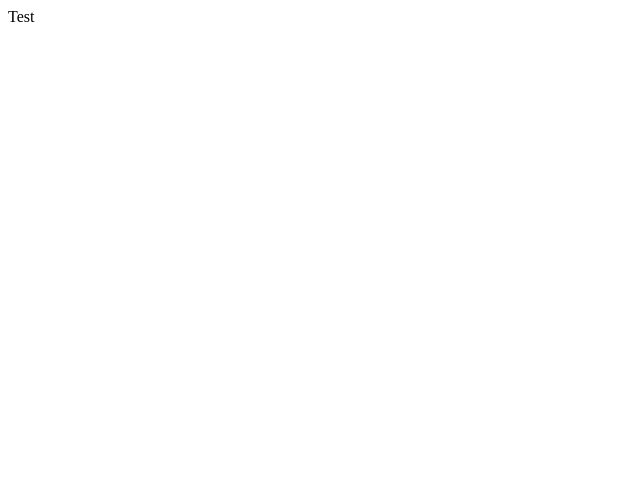
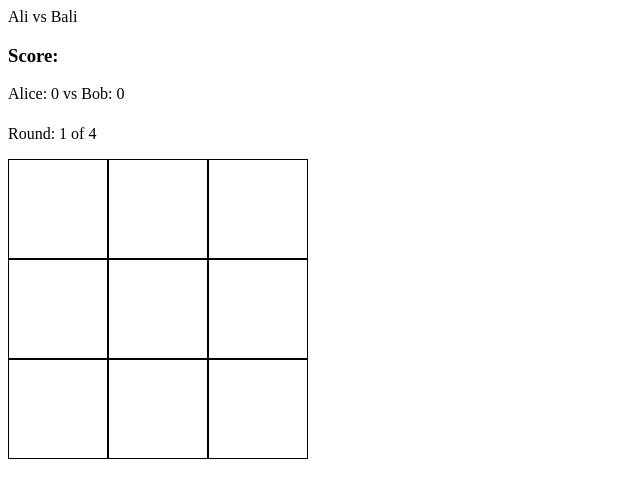
Before and after one commit to boradogan/project_tic-tac-toe, a plain HTML site: page index.html in a window 1280 px wide. Shown: the whole page, without its empty margins (0-640 px from the left). Drawn offline with Linux system fonts and the light colour scheme.

Commit message:
feat: implemented basic UI for the game.

```diff
--- a/index.html
+++ b/index.html
@@ -7,8 +7,33 @@
     <link rel="stylesheet" href="style.css">
 </head>
 <body>
-    <header>Test</header>
-    <main></main>
+
+    <main>
+        <div class="name-display">
+            <p class="name first">Ali</p>
+            <p class="name">vs</p>
+            <p class="name second">Bali</p>
+        </div>
+        <div class="score-display">
+            <h3>Score:</h3>
+            <p class="score-text"></p>
+            <h4 class="round-display"></h4>
+            <p class="round-text"></p>
+        </div>
+        <div class="game-board">
+            <div class="box" row= "0" col="0"></div>
+            <div class="box" row= "0" col="1"></div>
+            <div class="box" row= "0" col="2"></div>
+            <div class="box" row= "1" col="0"></div>
+            <div class="box" row= "1" col="1"></div>
+            <div class="box" row= "1" col="2"></div>
+            <div class="box" row= "2" col="0"></div>
+            <div class="box" row= "2" col="1"></div>
+            <div class="box" row= "2" col="2"></div>
+
+        </div>
+
+    </main>
     <footer></footer>
 
     <script src="script.js" defer></script>
--- a/script.js
+++ b/script.js
@@ -123,11 +123,13 @@ const gameRefree = function() {
         console.log('Attention, attention, refree speaking!');
         console.log(`${startingPlayer.name} is starting the round.`);
         console.log(`We are at round ${currentRound} out of ${totalRounds}`);
+        screenController.showRound();
+
         gameBoard.initBoard();
         console.log(gameBoard.getBoard());
 
     }
-    newRound();
+    // newRound();
     // const setStartingPlayer = function(player) {
     //     if(currentRound != 1) {
     //         throw new Error("You cannot set the starting player at this point.");
@@ -161,7 +163,7 @@ const gameRefree = function() {
                 if(gameFinishStatus != 'tie'){
                     console.log(`${currentPlayer.name} has won the round.`);
                     currentPlayer.increaseScore();
-
+                    screenController.showScore();
                 }else{
                     console.log(`It's a tie.`)
                 }
@@ -192,10 +194,98 @@ const gameRefree = function() {
         }
     }
 
+    const getTotalRounds = function() {
+        return totalRounds;
+    }
+
     const getCurrentRound = function(){
         return currentRound;
     }
 
 
-    return {setTotalRounds, getCurrentPlayer, setActionForCurrentPlayer, getCurrentRound }
+    return {setTotalRounds, getCurrentPlayer, setActionForCurrentPlayer, getCurrentRound, newRound, getTotalRounds }
 }();
+
+
+
+
+const screenController = function() {
+    let boardGrid;
+    let gridDOM;
+    let scoreDOM;
+    let roundDOM;
+    const initController = function() {
+        // Does the necessary caching for the DOM elements
+        boardGrid = document.querySelector(".game-board");
+
+        scoreDOM = document.querySelector('.score-text');
+        showScore();
+
+        roundDOM = document.querySelector('.round-text');
+
+        // Select all elements with class 'box'
+        const boxes = boardGrid.querySelectorAll('.box');
+        // Create a 2D array for gridDOM
+        gridDOM = [[], [], []];
+        boxes.forEach(box => {
+            const row = parseInt(box.getAttribute('row'), 10);
+            const col = parseInt(box.getAttribute('col'), 10);
+            gridDOM[row][col] = box;
+        });
+        // console.log(gridDOM);
+
+        // Add Event Listeners
+         boardGrid.addEventListener('click', (event) => {
+            clickHandlerBoard(event.target.closest('.box'));
+
+        });
+    }
+
+    const clickHandlerBoard = function(eventTargetBox){
+        const row = eventTargetBox.getAttribute('row');
+        const column = eventTargetBox.getAttribute('col');
+        console.log(`Cliked on Row: ${row}, Column: ${column}`);
+        gameRefree.setActionForCurrentPlayer(row, column);
+        drawGameBoard();
+
+
+    }
+    const drawGameBoard= function() {
+        const currentBoard = gameBoard.getBoard();
+        for(let col = 0; col <= 2; col++) {
+            for(let row = 0; row <= 2; row++){
+                gridDOM[row][col].innerHTML = "";
+                const icon = document.createElement('img')
+                switch (currentBoard[row][col]) {
+                    case "X":
+                        // console.log(`Drawing X at Row: ${row} Col: ${col}`)
+                        icon.src = "./icons/icons8-cross.svg"
+                        break;
+                    case "O":
+                        // console.log(`Drawing O at Row: ${row} Col: ${col}`)
+                        icon.src = "./icons/icons8-round.svg"
+                    default:
+                        break;
+                }
+                gridDOM[row][col].appendChild(icon);
+            }
+        }
+
+
+    }
+
+    const showScore = function() {
+        scoreDOM.textContent = `${player1.name}: ${player1.score} vs ${player2.name}: ${player2.score}`;
+
+    }
+    const showRound = function() {
+        roundDOM.textContent = `Round: ${gameRefree.getCurrentRound()} of ${gameRefree.getTotalRounds()}`;
+    }
+    return {initController, drawGameBoard, showScore, showRound};
+}();
+
+const main = function() {
+    screenController.initController();
+    gameRefree.newRound();
+
+}();
--- a/style.css
+++ b/style.css
@@ -0,0 +1,24 @@
+:root{
+    --grid-size: 100px;
+}
+
+
+.game-board{
+    display: grid;
+    grid-template-columns: repeat(3, var(--grid-size));
+    grid-template-rows: repeat(3, var(--grid-size));
+
+}
+.box {
+    display: flex;
+}
+.box > img {
+    flex: 1;
+}
+p.name {
+    display: inline;
+}
+
+.box {
+    border: 1px solid black;
+}
```
Also changed, not shown: icons/icons8-cross.svg (added), icons/icons8-round.svg (added).
